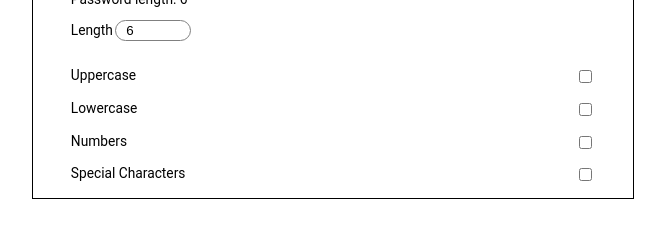
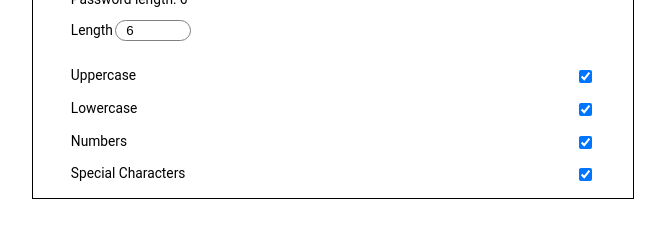
Before and after one commit to kahunacohen/password-gen, a React (Create React App) app: page / in a window 1280 px wide. Shown: the part 284-515 px from the top of the page, without its empty margins (307-972 px from the left). Built offline with nearby package versions, Linux system fonts and the light colour scheme.

Commit message:
add default checked

```diff
--- a/src/Input.tsx
+++ b/src/Input.tsx
@@ -28,19 +28,35 @@ export function Input(props: { length: number; setPasswordLength: Function }) {
       <div className="checkboxes-ct" onChange={handleInputTicks}>
         <div className="checkbox-ct">
           <label>Uppercase</label>
-          <input data-pass-param="uppercase" type="checkbox"></input>
+          <input
+            data-pass-param="uppercase"
+            defaultChecked={true}
+            type="checkbox"
+          ></input>
         </div>
         <div className="checkbox-ct">
           <label>Lowercase</label>
-          <input data-pass-param="lowercae" type="checkbox"></input>
+          <input
+            data-pass-param="lowercae"
+            defaultChecked={true}
+            type="checkbox"
+          ></input>
         </div>
         <div className="checkbox-ct">
           <label>Numbers</label>
-          <input data-pass-param="numbers" type="checkbox"></input>
+          <input
+            data-pass-param="numbers"
+            defaultChecked={true}
+            type="checkbox"
+          ></input>
         </div>
         <div className="checkbox-ct">
           <label>Special Characters</label>
-          <input data-pass-param="specialchars" type="checkbox"></input>
+          <input
+            data-pass-param="specialchars"
+            defaultChecked={true}
+            type="checkbox"
+          ></input>
         </div>
       </div>
     </div>
```
